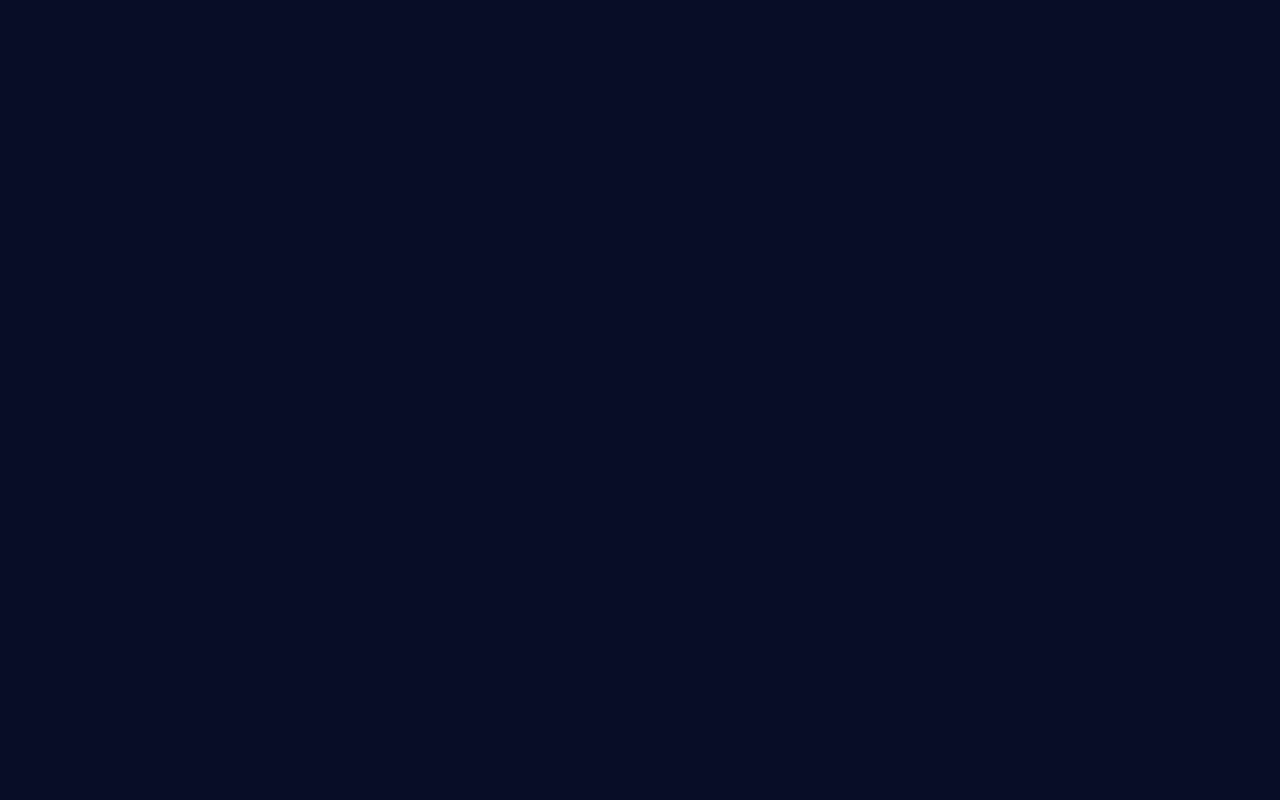
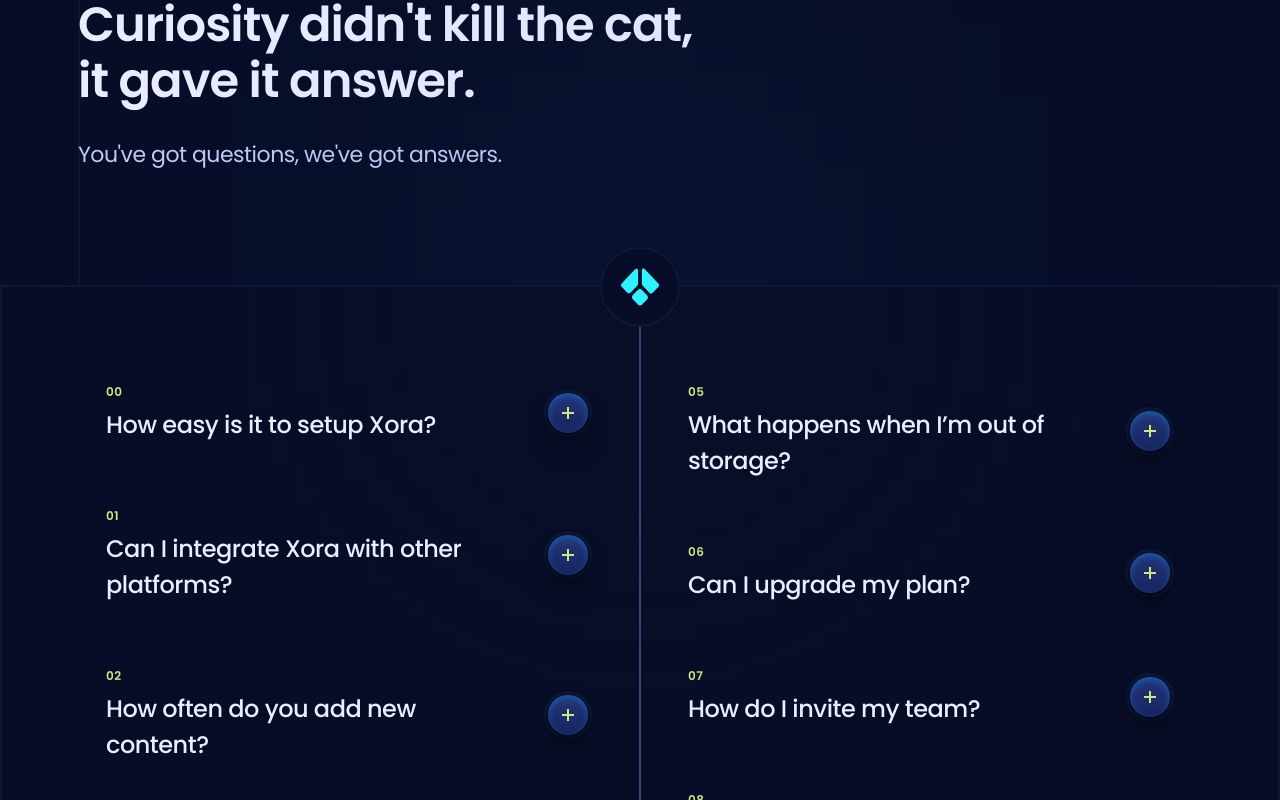
Before and after one commit to Mojahedhu/saas_landing_page, a React (Vite) app: page / in a window 1280 px wide. Shown: the part 3300-4100 px from the top of the page. Before the commit the page ends 3185 px from the top, so only its background shows below. Built offline with nearby package versions, Linux system fonts and the light colour scheme.

Commit message:
Add the Faq section, FaqItem components, and SlideDown component

```diff
--- a/src/App.tsx
+++ b/src/App.tsx
@@ -1,5 +1,5 @@
 import "./index.css";
-import { Header, Hero, Features, Pricing } from "./sections";
+import { Header, Hero, Features, Pricing, Faq } from "./sections";
 
 const App = () => {
   return (
@@ -8,6 +8,7 @@
       <Hero />
       <Features />
       <Pricing />
+      <Faq />
     </main>
   );
 };
--- /dev/null
+++ b/src/components/FaqItem.tsx
@@ -0,0 +1,78 @@
+import clsx from "clsx";
+import { useState } from "react";
+import SlideDown from "./SlideDown";
+
+interface Item {
+  id: string;
+  question: string;
+  answer: string;
+}
+interface FaqItemProps {
+  item: Item;
+  index: number;
+}
+
+const FaqItem = ({ item, index }: FaqItemProps) => {
+  const { id, question, answer } = item;
+  const [activeId, setActiveId] = useState<string | null>(null);
+
+  const active = activeId === id;
+
+  const toggle = () => {
+    setActiveId(activeId === id ? null : id);
+  };
+  return (
+    <div className="relative z-2 mb-16">
+      <button
+        type="button"
+        aria-expanded={active}
+        aria-controls={id}
+        onClick={toggle}
+        className="group relative flex w-full cursor-pointer items-center justify-between gap-10 px-7 text-left"
+      >
+        <div className="flex-1">
+          <div className="small-compact text-p3 mb-1.5 max-lg:hidden">
+            {index < 10 ? "0" : ""}
+            {index}
+          </div>
+          <div
+            className={clsx(
+              "h6 text-p4 max-md:mix-h-20 transition-colors duration-500 max-md:flex max-md:items-center",
+              active && "max-lg:text-p1",
+            )}
+          >
+            {question}
+          </div>
+        </div>
+
+        <div
+          className={clsx(
+            "faq-icon border-s2 shadow-400 group-hover:border-s4 relative flex size-12 items-center justify-center rounded-full border-2 transition-all duration-500",
+            active && "before:bg-p1 after:bg-p1 after:rotate-0",
+          )}
+        >
+          <div className="g4 shadow-300 size-11/12 rounded-full" />
+        </div>
+      </button>
+
+      <SlideDown
+        panelId={"panelId" + id}
+        buttonId={"buttonId" + id}
+        active={active}
+        answer={answer}
+      />
+
+      <div
+        className={clsx(
+          "g5 absolute -top-7 right-0 -bottom-7 left-0 -z-1 rounded-3xl opacity-0 duration-300",
+          active && "opacity-100",
+        )}
+      >
+        <div className="g4 absolute inset-0.5 -z-1 rounded-3xl" />
+        <div className="bg-p1 absolute top-0 left-8 h-0.5 w-40" />
+      </div>
+    </div>
+  );
+};
+
+export default FaqItem;
--- /dev/null
+++ b/src/components/SlideDown.tsx
@@ -0,0 +1,29 @@
+import clsx from "clsx";
+
+interface SlideDownProps {
+  panelId: string;
+  buttonId: string;
+  active: boolean;
+  answer: string;
+}
+
+const SlideDown = ({ panelId, buttonId, active, answer }: SlideDownProps) => {
+  return (
+    <div
+      id={panelId}
+      role="region"
+      aria-labelledby={buttonId}
+      inert={!active}
+      className={clsx(
+        "grid transition-[grid-template-rows,opacity] duration-500 ease-in-out motion-reduce:transition-none",
+        active ? "grid-rows-[1fr] opacity-100" : "grid-rows-[0fr] opacity-0",
+      )}
+    >
+      <div className="overflow-hidden">
+        <div className="body-3 px-7 py-3.5">{answer}</div>
+      </div>
+    </div>
+  );
+};
+
+export default SlideDown;
--- a/src/components/index.ts
+++ b/src/components/index.ts
@@ -1,4 +1,5 @@
 import NavLink from "./NavLink";
 import Button from "./Button";
 import { Marker } from "./Marker";
-export { NavLink, Button, Marker };
+import FaqItem from "./FaqItem";
+export { NavLink, Button, Marker, FaqItem };
--- /dev/null
+++ b/src/sections/Faq.tsx
@@ -0,0 +1,52 @@
+import { Element } from "react-scroll";
+import { faq } from "../constants";
+import { FaqItem } from "../components";
+
+const Faq = () => {
+  const halfLength = Math.floor(faq.length / 2);
+  return (
+    <section>
+      <Element name="faq" className="relative">
+        <div className="relative z-2 container py-28">
+          <div>
+            <h3 className="h3 max-md:h5 text-p4 mb-7 max-w-640 max-lg:max-w-md">
+              Curiosity didn't kill the cat, it gave it answer.
+            </h3>
+            <p className="body-1 max-lg:max-w-sm">
+              You've got questions, we've got answers.
+            </p>
+          </div>
+          <div className="faq-line_after left-[calc(50% - 1px)] bg-s2 absolute top-0 -z-1 h-full w-0.5" />
+        </div>
+
+        <div className="faq-glow_before border-s2 bg-s1 relative z-2 border-2">
+          <div className="container flex gap-10 max-lg:block">
+            <div className="rounded-half border-s2 bg-s1 absolute -top-10 left-[calc(50%-40px)] z-4 flex size-20 items-center justify-center border-2">
+              <img src="images/faq-logo.svg" alt="logo" className="size-1/2" />
+            </div>
+
+            <div className="relative flex-1 pt-24">
+              {faq.slice(0, halfLength).map((item, index) => (
+                <FaqItem key={`faq-${item.id}`} item={item} index={index} />
+              ))}
+            </div>
+
+            <div className="relative flex-1 lg:pt-24">
+              {faq.slice(halfLength).map((item, index) => (
+                <FaqItem
+                  key={`faq-${item.id}`}
+                  item={item}
+                  index={index + halfLength}
+                />
+              ))}
+            </div>
+          </div>
+
+          <div className="faq-line_after bg-s3 absolute top-0 left-[calc(50%-1px)] -z-1 h-full w-0.5 max-lg:hidden" />
+        </div>
+      </Element>
+    </section>
+  );
+};
+
+export default Faq;
--- a/src/sections/Pricing.tsx
+++ b/src/sections/Pricing.tsx
@@ -67,7 +67,7 @@
             </div>
           </div>
           {/* Pricing section */}
-          <div className="scroll-hide relative z-2 -mt-12 flex items-start justify-center max-xl:overflow-auto max-xl:pt-6 max-lg:gap-5">
+          <div className="scroll-hide relative z-2 -mt-12 flex items-start max-xl:overflow-auto max-xl:pt-6 max-lg:gap-5 lg:justify-center">
             {plans.map(
               (
                 {
--- a/src/sections/index.ts
+++ b/src/sections/index.ts
@@ -2,4 +2,5 @@
 import Hero from "./Hero";
 import Features from "./Features";
 import Pricing from "./Pricing";
-export { Header, Hero, Features, Pricing };
+import Faq from "./Faq";
+export { Header, Hero, Features, Pricing, Faq };
```
